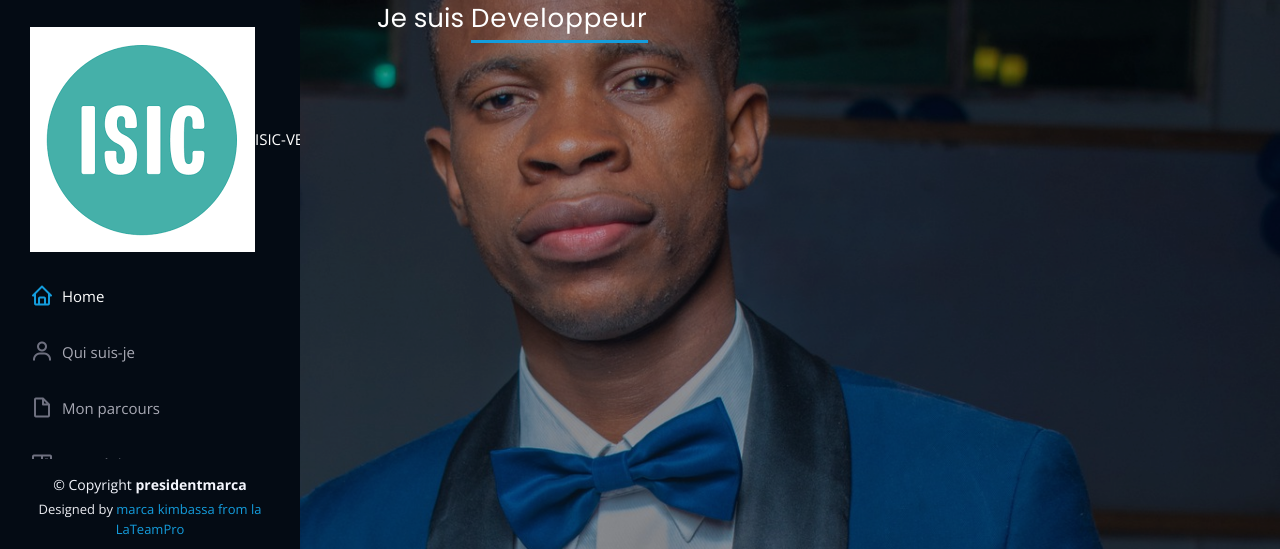
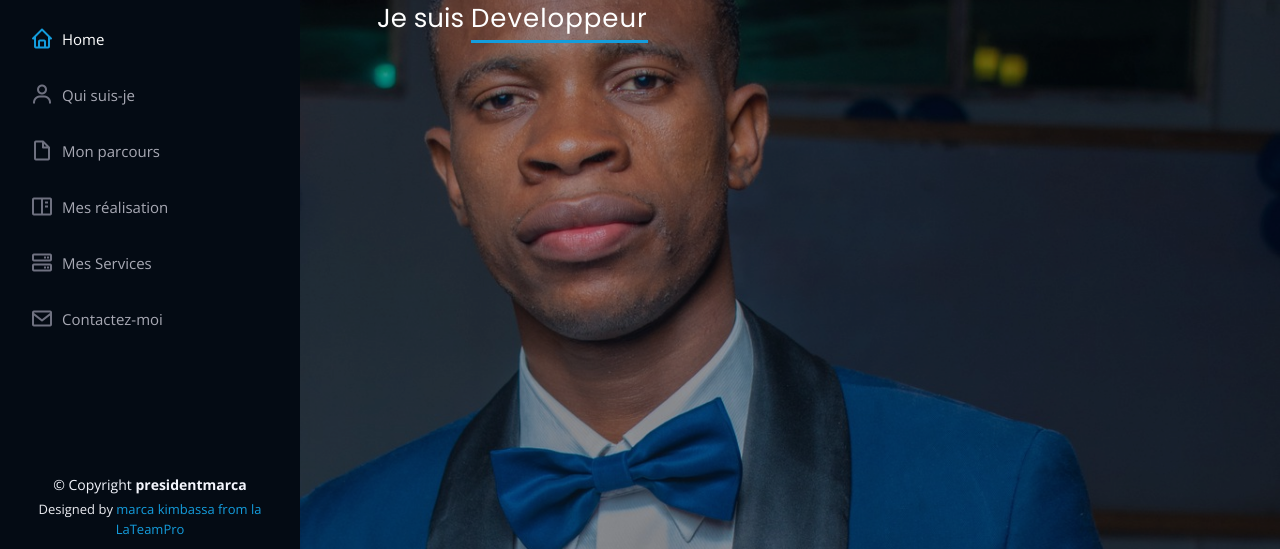
Before and after one commit to KIMBASSA/marca, a plain HTML site: page index.html in a window 1280 px wide. Shown: the part 246-795 px from the top of the page. Drawn offline with nearby package versions, Linux system fonts and the light colour scheme.

Commit message:
Update index.html

```diff
--- a/index.html
+++ b/index.html
@@ -50,7 +50,7 @@
 
       <nav id="navbar" class="nav-menu navbar">
         <ul>
-          <li><a href="#hero" class="nav-link scrollto active"><img src="assets/img/isic2.png" class="img-circle" alt=""> <span>ISIC-VERIFIER</span></a></li>
+         <!-- <li><a href="#hero" class="nav-link scrollto active"><img src="assets/img/isic2.png" class="img-circle" alt=""> <span>ISIC-VERIFIER</span></a></li>-->
           <li><a href="#hero" class="nav-link scrollto active"><i class="bx bx-home"></i> <span>Home</span></a></li>
           <li><a href="#about" class="nav-link scrollto"><i class="bx bx-user"></i> <span>Qui suis-je</span></a></li>
           <li><a href="#resume" class="nav-link scrollto"><i class="bx bx-file-blank"></i> <span>Mon parcours</span></a></li>
```
